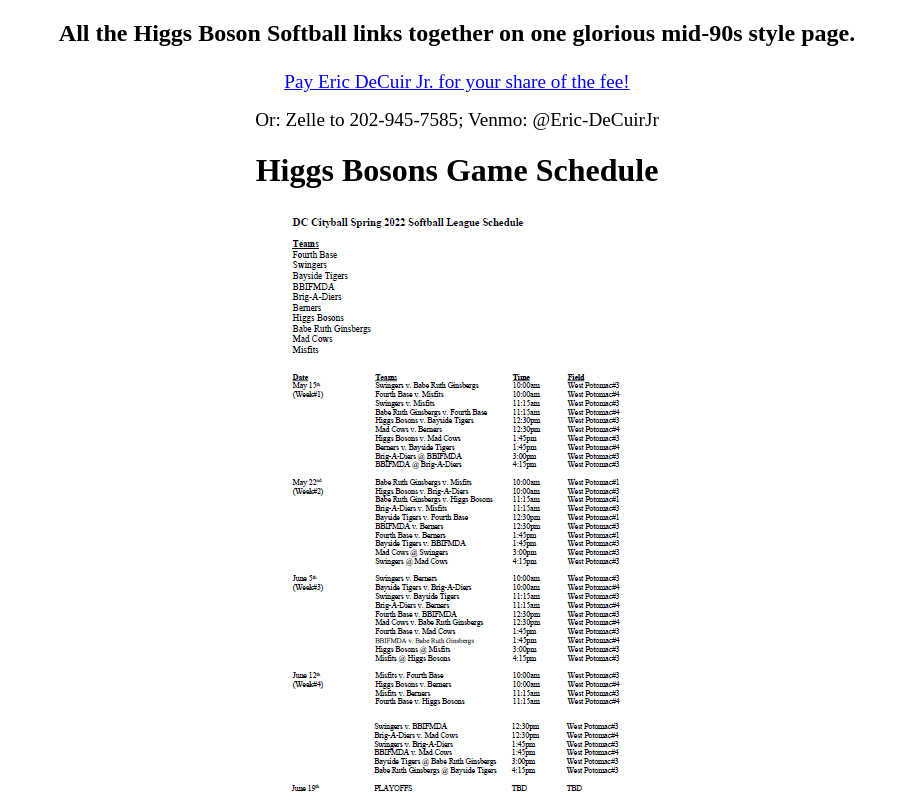
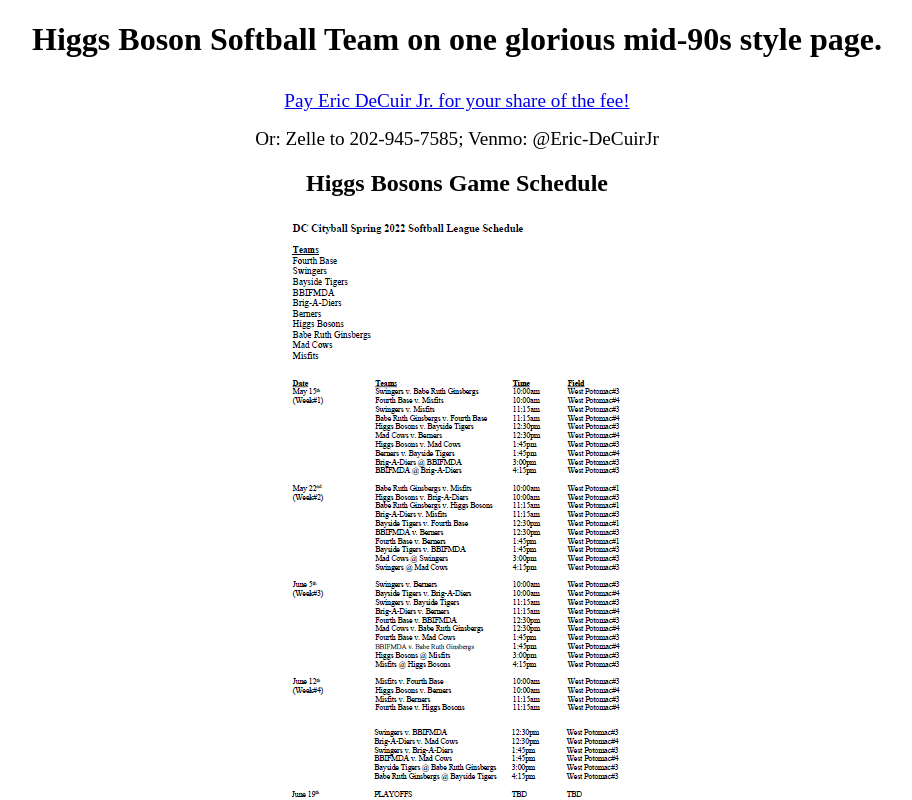
Before and after one commit to bosonsoftball/bosonsoftball.github.io, a plain HTML site: page index.html in a window 1280 px wide. Shown: the top 800 px of the page, without its empty margins (183-1095 px from the left). Drawn offline with Linux system fonts and the light colour scheme; a script that the page names is missing.

Commit message:
Update index.html

```diff
--- a/index.html
+++ b/index.html
@@ -15,7 +15,7 @@
 
 <center>
 
-<p><h2>All the Higgs Boson Softball links together on one glorious mid-90s style page.</p></h2>
+<p><h1>Higgs Boson Softball Team on one glorious mid-90s style page.</p></h1>
 
 
 
@@ -29,7 +29,7 @@
 <p><script type='text/javascript' src='https://darksky.net/widget/default/38.945166,-77.062203/us12/en.js?width=100%&height=350&title=DC Weather&textColor=333333&bgColor=FFFFFF&transparency=false&skyColor=333333&fontFamily=Default&customFont=&units=us&htColor=333333&ltColor=C7C7C7&displaySum=no&displayHeader=yes'></script><p>
   </center>
 
-<p><h1>Higgs Bosons Game Schedule</h1></p>
+<p><h2>Higgs Bosons Game Schedule</h2></p>
 <p><img src="Bosons_SpringSchedule2022.png">
 
 
```
